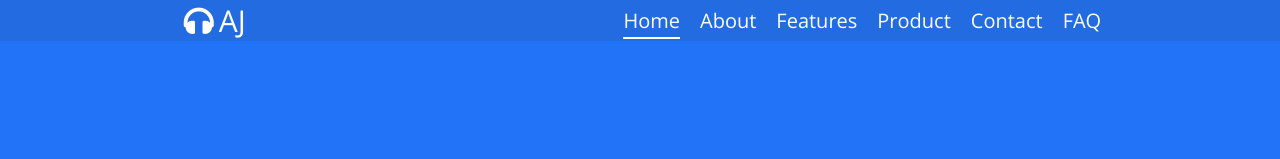
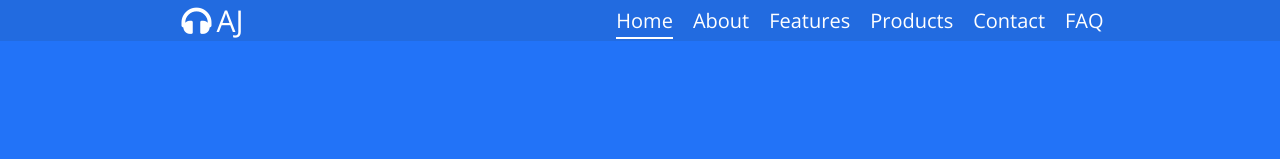
Before and after one commit to Amratjohar/Product-Landing-Page, a plain HTML site: page index.html in a window 1280 px wide. Shown: the top 159 px of the page. Drawn offline with nearby package versions, Linux system fonts and the light colour scheme.

Commit message:
Landing Page

```diff
--- a/index.html
+++ b/index.html
@@ -26,7 +26,7 @@
     <li><a class="active" href="#home">Home</a></li>
     <li><a href="#about">About</a></li>
     <li><a href="#features">Features</a></li>
-    <li><a href="#product">Product</a></li>
+    <li><a href="#product">Products</a></li>
     <li><a href="#contact">Contact</a></li>
     <li><a href="#faq">FAQ</a></li>
     </ul>
```
